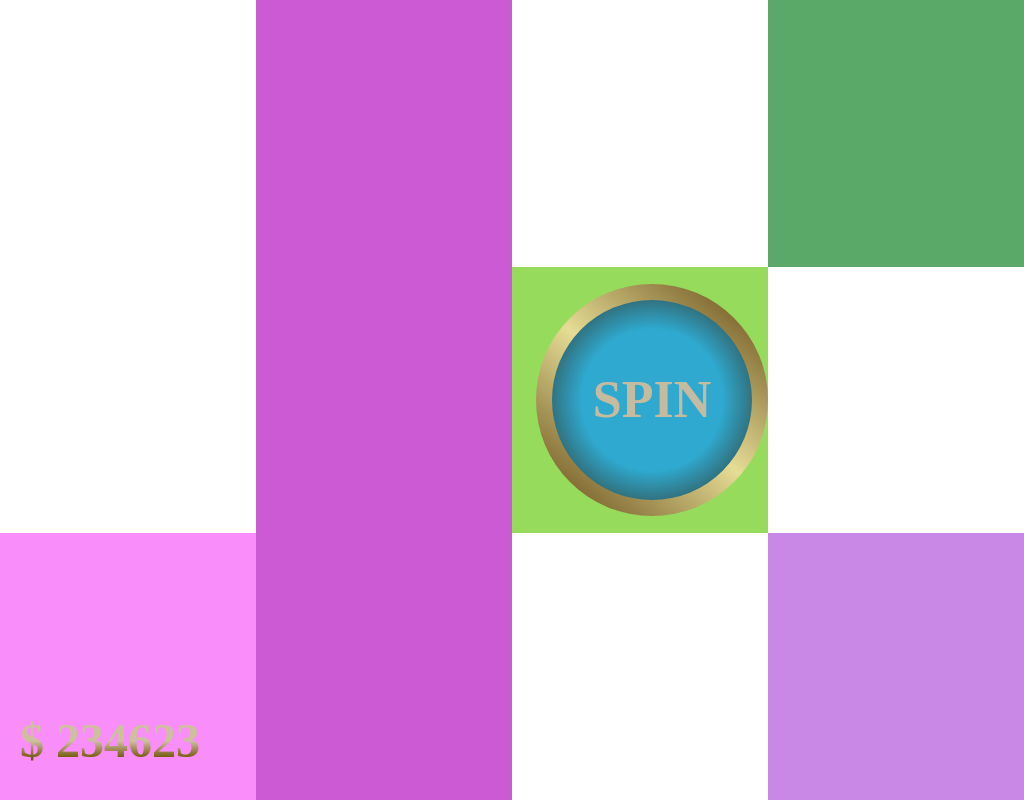
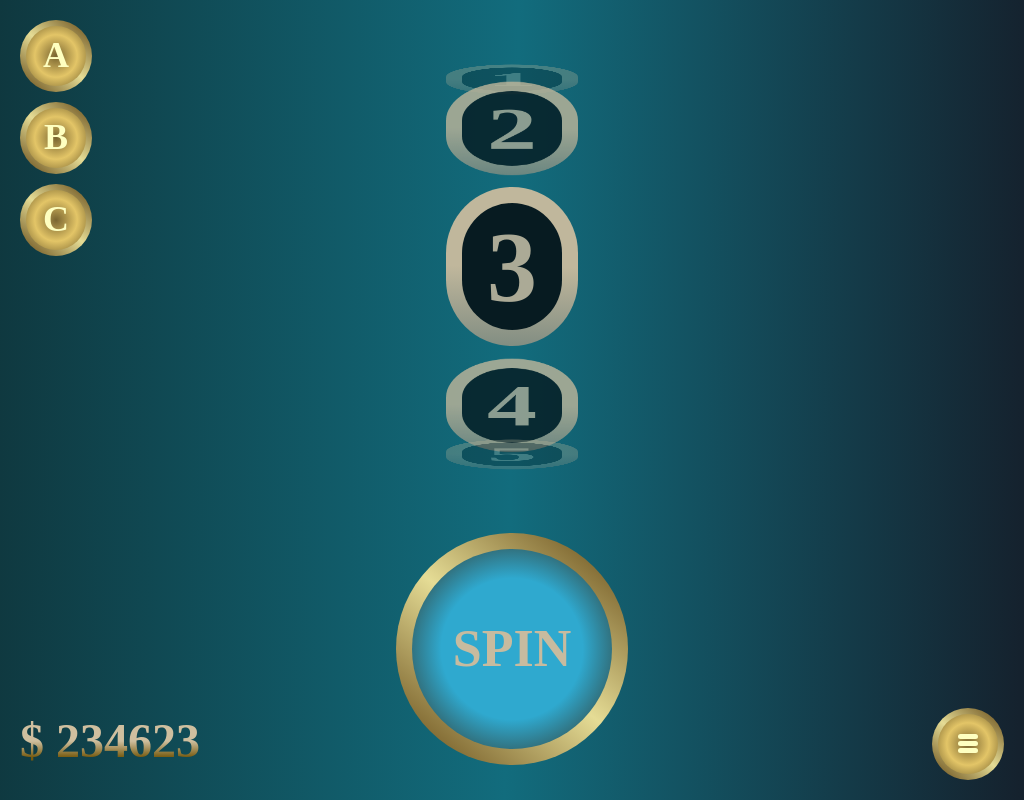
Before and after one commit to s2000promax/css-game-field, a website built with webpack: page src/index.html in a window 1024 px wide. Built offline with nearby package versions, Linux system fonts and the light colour scheme.

Commit message:
feat: responsive layout

```diff
--- a/src/index.html
+++ b/src/index.html
@@ -4,19 +4,63 @@
     <meta charset="UTF-8">
     <link rel="shortcut icon" href="favicon.ico">
     <link href="https://fonts.googleapis.com/icon?family=Material+Icons" rel="stylesheet">
-    <title>Hobbies school</title>
+    <title>CSS-game-field</title>
 </head>
 <body>
 <div class="root-grid">
     <div class="score-container"><h1>$ 234623</h1></div>
-    <div class="digits-container"></div>
+    <div class="digits-container">
+        <div class="digits-item-wrap" id="item1">
+            <div class="digits-item">1</div>
+        </div>
+
+        <div class="digits-item-wrap" id="item2">
+            <div class="digits-item">2</div>
+        </div>
+
+        <div class="digits-item-wrap">
+            <div class="digits-item">3</div>
+        </div>
+
+        <div class="digits-item-wrap" id="item4">
+            <div class="digits-item">4</div>
+        </div>
+
+        <div class="digits-item-wrap" id="item5">
+            <div class="digits-item">5</div>
+        </div>
+    </div>
     <div class="spin-container">
         <div class="button">
             <div>SPIN</div>
         </div>
     </div>
-    <div class="options-container"></div>
-    <div class="menu-container"></div>
+    <div class="options-container">
+        <div class="yellow-button-wrap">
+            <div class="yellow-button">
+                A
+            </div>
+        </div>
+        <div class="yellow-button-wrap">
+            <div class="yellow-button">
+                B
+            </div>
+        </div>
+        <div class="yellow-button-wrap">
+            <div class="yellow-button">
+                C
+            </div>
+        </div>
+    </div>
+    <div class="menu-container">
+        <div class="yellow-button-wrap">
+            <div class="yellow-button">
+                <div class="border-div"></div>
+                <div class="border-div"></div>
+                <div class="border-div"></div>
+            </div>
+        </div>
+    </div>
 </div>
 
 </body>
--- a/src/scss/index.scss
+++ b/src/scss/index.scss
@@ -6,6 +6,7 @@
 @import 'section';
 @import 'footer';
 
+@media (min-width: 1024px) {
   .root-grid {
     display: grid;
 
@@ -15,10 +16,11 @@
     gap: 0px;
     height: 100vh;
 
+    background:linear-gradient(271deg, rgba(21, 33, 45, 1) 0%, rgba(18, 108, 125, 1) 50%, rgba(15, 56, 63, 1) 100%);
+
   }
 
   .score-container {
-  background-color: #F98DF9;
     grid-row-start: 3;
     grid-column-start: 1;
 
@@ -31,15 +33,19 @@
   }
 
   .digits-container {
-  background-color: #CC5AD5;
     grid-row-start: 1;
     grid-column-start: 2;
     grid-row-end: 4;
     grid-column-end: 3;
+
+    display: flex;
+    flex-direction: column;
+    justify-content: flex-start;
+    align-items: center;
+    gap: 20px;
   }
 
   .spin-container {
-  background-color: #96DB5B;
     grid-row-start: 2;
     grid-column-start: 3;
     grid-row-end: 3;
@@ -51,26 +57,119 @@
   }
 
   .options-container {
-
-  background-color: #5AA969;
     grid-row-start: 1;
     grid-column-start: 4;
 
     grid-row-end: 2;
     grid-column-end: 5;
 
+    display: flex;
+    flex-direction: column;
+    justify-content: flex-start;
+    gap: 10px;
+    align-items: flex-end;
+    margin-right: 20px;
+    margin-top: 20px;
   }
 
   .menu-container {
-
-  background-color: #C988E6;
     grid-row-start: 3;
     grid-column-start: 4;
 
     grid-row-end: 4;
     grid-column-end: 5;
 
+    display: flex;
+    justify-content: flex-end;
+    align-items: flex-end;
+    margin-right: 20px;
+    margin-bottom: 20px;
   }
+}
+
+@media (max-width: 1024px) {
+  .root-grid {
+    display: grid;
+
+    grid-template-rows: 1fr 1fr 1fr;
+    grid-template-columns: 1fr 1fr 1fr;
+
+    gap: 0px;
+    height: 100vh;
+
+    background:linear-gradient(271deg, rgba(21, 33, 45, 1) 0%, rgba(18, 108, 125, 1) 50%, rgba(15, 56, 63, 1) 100%);
+  }
+
+  .score-container {
+    grid-row-start: 3;
+    grid-column-start: 1;
+
+    grid-row-end: 4;
+    grid-column-end: 2;
+
+    display: flex;
+    justify-content: flex-start;
+    align-items: flex-end;
+  }
+
+  .digits-container {
+    grid-row-start: 1;
+    grid-column-start: 2;
+
+    grid-row-end: 3;
+    grid-column-end: 3;
+
+    display: flex;
+    flex-direction: column;
+    justify-content: flex-end;
+    align-items: center;
+    gap: 20px;
+  }
+
+  .spin-container {
+    grid-row-start: 3;
+    grid-column-start: 2;
+
+    grid-row-end: 4;
+    grid-column-end: 3;
+
+    display: flex;
+    justify-content: center;
+    align-items: flex-start;
+  }
+
+  .options-container {
+    grid-row-start: 1;
+    grid-column-start: 1;
+
+    grid-row-end: 3;
+    grid-column-end: 2;
+
+    display: flex;
+    flex-direction: column;
+    justify-content: flex-start;
+    gap: 10px;
+    align-items: flex-start;
+    margin-left: 20px;
+    margin-top: 20px;
+  }
+
+  .menu-container {
+    grid-row-start: 3;
+    grid-column-start: 3;
+
+    grid-row-end: 4;
+    grid-column-end: 4;
+
+    display: flex;
+    justify-content: flex-end;
+    align-items: flex-end;
+    margin-right: 20px;
+    margin-bottom: 20px;
+  }
+}
+
+
 
 h1 {
   display: block;
@@ -79,6 +178,51 @@ h1 {
   background:-webkit-linear-gradient(270deg, rgba(207, 191, 159, 1) 51%, rgba(117, 89, 13, 1) 81%);
   -webkit-background-clip: text;
   -webkit-text-fill-color: transparent;
+}
+
+.digits-item-wrap {
+  width: 100px;
+  height: 180px;
+  padding: 16px;
+  border-radius: 116px;
+  background:linear-gradient(1deg, rgba(129, 141, 130, 1) 0%, rgba(192, 183, 156, 1) 50%);
+}
+
+.digits-item {
+  width: 100%;
+  height: 100%;
+  border-radius: 100px;
+  background-color: #071b21;
+  display: flex;
+  justify-content: center;
+  align-items: center;
+  color: #abaa96;
+  font-size: 100px;
+  font-weight: bold;
+}
+
+#item1 {
+  transform: rotate3d(1, 0, 0, 0.22turn);
+  opacity: 0.3;
+  margin-bottom: -130px;
+}
+
+#item2 {
+  transform: rotate3d(1, 0, 0, 0.15turn);
+  opacity: 0.8;
+  margin-bottom: -40px;
+}
+
+#item4 {
+  transform: rotate3d(1, 0, 0, 0.15turn);
+  opacity: 0.8;
+  margin-top: -40px;
+}
+
+#item5 {
+  transform: rotate3d(1, 0, 0, 0.22turn);
+  opacity: 0.3;
+  margin-top: -130px;
 }
 
 .button {
@@ -110,3 +254,36 @@ padding: 16px;
   align-items: center;
   justify-content: center;
 }
+
+.yellow-button-wrap {
+  width: 60px;
+  height: 60px;
+  padding: 6px;
+
+  border-radius: 36px;
+  background: linear-gradient(220deg, rgba(122, 98, 44, 1) 10%, rgba(229, 220, 149, 1) 50%, rgba(122, 98, 44, 1) 90%);
+}
+
+.yellow-button {
+  width: 100%;
+  height: 100%;
+  border-radius: 30px;
+  background:radial-gradient(circle at 50% 50%, rgba(121, 101, 48, 1) 0%, rgba(227, 197, 103, 1) 50%, rgba(130, 110, 52, 1) 92%);
+
+  display: flex;
+  flex-direction: column;
+  justify-content: center;
+  align-items: center;
+  font-size: 36px;
+  color: #feffc0;
+  font-weight: bold;
+}
+
+.border-div {
+  margin-top: 1px;
+  margin-bottom: 1px;
+  width: 20px;
+  height: 5px;
+  background-color: #feffc0;;
+  border-radius: 3px;
+}
```
Lines whose indentation alone changed are shown as unchanged.
